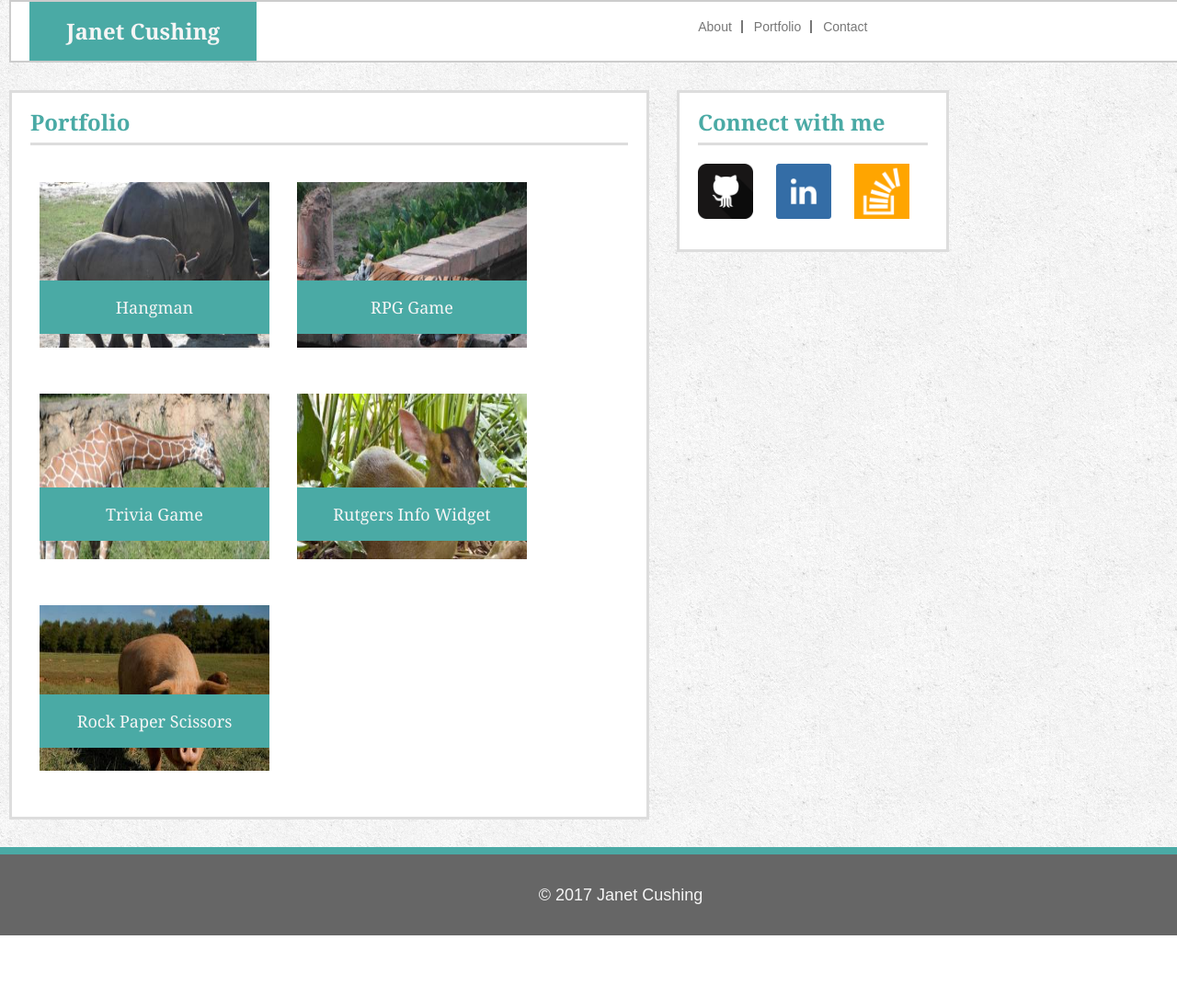
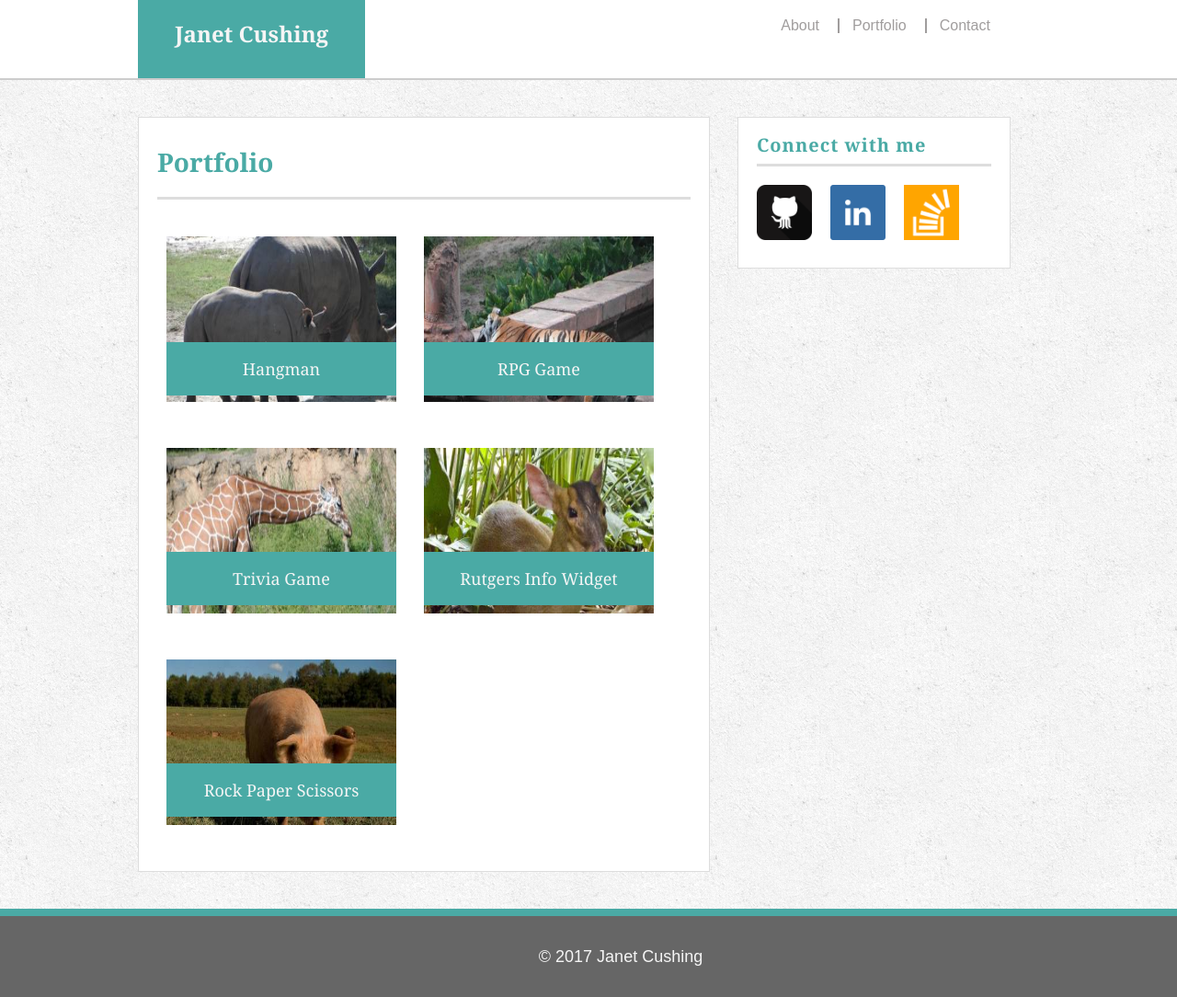
Before and after one commit to janetcushing/basic-portfolio, a plain HTML site: page portfolio.html in a window 1280 px wide. Shown: the top 1084 px of the page at 92% size. Before the commit the page ends 1017 px from the top, so only its background shows below. Drawn offline with Linux system fonts and the light colour scheme.

Commit message:
all pages plus css updated

```diff
--- a/assets/css/style.css
+++ b/assets/css/style.css
@@ -1,65 +1,59 @@
-/*
-* Teal color (used for headings and backgrounds): `#4aaaa5`
-* Regular font color (used for paragraphs and all text besides the headings): `#777777`
-* Main header background color: `#ffffff`
-* Main header border color: `#cccccc`
-* Footer background color: `#666666`
-* Main content background color: `#ffffff`
-* Main content border color: `#dddddd`
-*/
-
-
-/* Fonts:
-* For heading fonts use `font-family: 'Georgia', Times, Times New Roman, serif;`.
-* For all other fonts use `'Arial', 'Helvetica Neue', Helvetica, sans-serif;`.
-*/
-
+/* this section used for all 3 pages*/
 
 header {
   font-family: Georgia, Times, 'Times New Roman', serif;
   background-color: #ffffff;
   float: left;
-    border: 2px solid #cccccc;
-    padding:0px;
-    margin: 0px 10px 10px 10px;
+  border-bottom: 2px solid #cccccc;
+  padding: 0px 0px 0px 0px;
+  margin: 0px 10px 10px 0px;
   width: 100%;
+  height: 85px;
 }
 
-.head1{
+.head1 {
   float: left;
   font-family: Georgia, Times, 'Times New Roman', serif;
   font-size: 24px;
   font-weight: bold;
   color: whitesmoke;
-    width:650;
-    background-color:#4aaaa5;
-    padding: 20px 40px 20px 40px;
-    margin: 0px 0px 0px 20px;
-
+  background-color: #4aaaa5;
+  padding: 25px 40px 15px 40px;
+  margin: 0px 0px 0px 150px;
+  height: 45px;
 }
 
-nav{
+nav {
   float: left;
-    color:#242121;
+  color: #242121;
   width: 270px;
   padding: 20px;
-    margin: 0px 90px 0px 60px;
-    position:relative;
+  margin: 0px 90px 0px 30px;
+  position: relative;
   left: 390px;
 }
 
-.btna, .btnc, .btnp {
+.btna,
+.btnc,
+.btnp {
   float: left;
   font-family: Arial, "Helvetica Neue", Helvetica, sans-serif;
-    font-size: 14px;
+  font-size: 16px;
   text-decoration: none;
-    color:#777777;
-    padding: 0px 10px  0px 10px;
+  color: #A09D9D;
+  padding: 0px 20px 0px 12px;
   margin-right: 2px;
 }
 
-.btna, .btnp{
-    border-right: 2px solid #777777;
+.btna:hover,
+.btnc:hover,
+.btnp:hover {
+  background-color:#B5FAF5;
+}
+
+.btna,
+.btnp {
+  border-right: 2px solid #A09D9D;
 }
 
 body {
@@ -70,108 +64,47 @@ body {
   background-image: url("../images/stucco/stucco.png")
 }
 
+.section1 {
+  float: left;
+  width: 580px;
+  background-color: white;
+  border: 1px solid #dddddd;
+  margin: 30px 10px 40px 150px;
+  padding: 20px 20px 20px 20px;
+}
 
 .section_head {
   color: #4aaaa5;
   font-family: Georgia, Times, 'Times New Roman', serif;
-    font-size: 24px;
+  font-size: 28px;
+  line-height: 200%;
   font-weight: bold;
   padding-bottom: 10px;
   border-bottom: 3px solid #dddddd;
   margin-bottom: 20px;
 }
 
-img { padding:0px 20px 10px 0px; }
-.imgp{
-z-index: 2;
-position: relative;
-padding: 20px 20px 30px 10px;
-}
-.captionp1, .captionp2, .captionp3, .captionp4, .captionp5{
-    color: whitesmoke;
-    background-color: #4aaaa5;
-    text-align: center;
+.section2_head {
+  color: #4aaaa5;
   font-family: Georgia, Times, 'Times New Roman', serif;
-    text-decoration: none;
-    /* margin: 20px 10px 30px 10px; */
-    padding: 20px 25px 20px 25px;
-    width: 200px;
-  z-index: 3;
-  position: absolute;
-}
-.captionp1{
-  top: 305px;
-  left: 43px;
-}
-.captionp2{
-    top: 305px;
-    left: 323px;
-  }
-  .captionp3{
-    top: 530px;
-    left: 43px;
-  }
-  .captionp4{
-    top: 530px;
-    left: 323px;
-  }
-  .captionp5{
-    top: 755px;
-    left: 43px;
-  }
-
-  form{
-    font-family: Arial, "Helvetica Neue", Helvetica, sans-serif;
-    font-size: 18px;
-
-  }
-  input{
-    font-family: Arial, "Helvetica Neue", Helvetica, sans-serif;
-    font-size: 18px;
-
-  }
-    .submit_btn{
-        font-family: Arial, "Helvetica Neue", Helvetica, sans-serif;
-        font-size: 18px;
-        color: whitesmoke;
-        background-color:#4aaaa5;
-        padding: 10px 10px  10px 10px;
-
-    }
-
-
-  .textarea_msg{
-    width:250px;
-    height:150px;
-
-  }
-
-.section1 {
-    float: left;
-    width: 650px;
-    background-color: white;
-    border: 3px solid #dddddd;
-    margin: 20px 10px 30px 10px;
-    padding: 20px 20px 20px 20px;
+  font-size: 20px;
+  letter-spacing: 1px;
+  font-weight: bold;
+  padding-bottom: 10px;
+  border-bottom: 3px solid #dddddd;
+  margin-bottom: 20px;
 }
 
 .section2 {
   position: relative;
-    left:10px;
+  left: 10px;
   float: left;
   background-color: white;
-    width: 30;
-    border: 3px solid #dddddd;
-    margin: 20px 10px 30px 10px;
-    padding:20px;
+  width: 255px;
+  border: 1px solid #dddddd;
+  margin: 30px 10px 30px 10px;
+  padding: 20px;
 }
-
-.clear {
-    clear: both;
-}
-
-
-
 
 footer {
   clear: both;
@@ -183,31 +116,120 @@ footer {
   border-top: 8px solid #4aaaa5;
 }
 
-/*
-.btn {
-    background: #3498db;
-    background-image: -webkit-linear-gradient(top, #3498db, #2980b9);
-    background-image: -moz-linear-gradient(top, #3498db, #2980b9);
-    background-image: -ms-linear-gradient(top, #3498db, #2980b9);
-    background-image: -o-linear-gradient(top, #3498db, #2980b9);
-    background-image: linear-gradient(to bottom, #3498db, #2980b9);
-    -webkit-border-radius: 28;
-    -moz-border-radius: 28;
-    border-radius: 28px;
-    font-family: Arial;
-    color: #ffffff;
-    font-size: 20px;
-    padding: 10px 20px 10px 20px;
-    text-decoration: none;
+.clear {
+  clear: both;
 }
 
-  .btn:hover {
-    background: #3cb0fd;
-    background-image: -webkit-linear-gradient(top, #3cb0fd, #3498db);
-    background-image: -moz-linear-gradient(top, #3cb0fd, #3498db);
-    background-image: -ms-linear-gradient(top, #3cb0fd, #3498db);
-    background-image: -o-linear-gradient(top, #3cb0fd, #3498db);
-    background-image: linear-gradient(to bottom, #3cb0fd, #3498db);
+
+/* used in index page */
+
+img {
+  padding: 0px 20px 10px 0px;
+  float: left;
+}
+
+
+/*used in portfolio page*/
+
+.imgp {
+  z-index: 2;
+  position: relative;
+  padding: 20px 20px 30px 10px;
+}
+
+.captionp1,
+.captionp2,
+.captionp3,
+.captionp4,
+.captionp5 {
+  color: whitesmoke;
+  background-color: #4aaaa5;
+  text-align: center;
+  font-family: Georgia, Times, 'Times New Roman', serif;
   text-decoration: none;
+  padding: 20px 25px 20px 25px;
+  width: 200px;
+  z-index: 3;
+  position: absolute;
 }
-*/
+
+.captionp1 {
+  top: 372px;
+  left: 181px;
+}
+
+.captionp2 {
+  top: 372px;
+  left: 461px;
+}
+
+.captionp3 {
+  top: 600px;
+  left: 181px;
+}
+
+.captionp4 {
+  top: 600px;
+  left: 461px;
+}
+
+.captionp5 {
+  top: 830px;
+  left: 181px;
+}
+
+
+/* used in contacts page*/
+
+form {
+  font-family: Arial, "Helvetica Neue", Helvetica, sans-serif;
+  font-size: 18px;
+}
+
+input {
+  font-family: Arial, "Helvetica Neue", Helvetica, sans-serif;
+  font-size: 18px;
+  width: 565px;
+}
+
+ ::-webkit-input-placeholder {
+  /* Chrome/Opera/Safari */
+  font-size: 14px;
+  color: #A09F9F;
+}
+
+ ::-moz-placeholder {
+  /* Firefox 19+ */
+  font-size: 14px;
+  color: #A09F9F;
+}
+
+ :-ms-input-placeholder {
+  /* IE 10+ */
+  font-size: 14px;
+  color: #A09F9F;
+}
+
+ :-moz-placeholder {
+  /* Firefox 18- */
+  font-size: 14px;
+  color: #A09F9F;
+}
+
+.submit_btn {
+  font-family: Arial, "Helvetica Neue", Helvetica, sans-serif;
+  font-size: 18px;
+  color: whitesmoke;
+  background-color: #4aaaa5;
+  padding: 10px 10px 10px 10px;
+  width: 120px;
+  height: 45px;
+  border: 1px solid #dddddd;
+}
+
+.textarea_msg {
+  font-family: Arial, "Helvetica Neue", Helvetica, sans-serif;
+  width: 560px;
+  height: 150px;
+  padding: 5px;
+}
--- a/portfolio.html
+++ b/portfolio.html
@@ -35,43 +35,44 @@
 
         <div>
             <!-- Project #1 -->
-            <img class="imgp" src="assets/images/rhinos.jpeg" height="180" width="250" align="left">
+            <img class="imgp" src="assets/images/rhinos.jpeg" height="180" width="250" alt="Hangman">
             <a href="https://www.w3.org/Provider/Style/dummy.html" target="_blank" class="captionp1">Hangman</a>
         </div>
         <div>
             <!-- Project #2 -->
-            <img class="imgp" src="assets/images/tiger.jpeg" height="180" width="250" align="left">
+            <img class="imgp" src="assets/images/tiger.jpeg" height="180" width="250" alt="RPG Game">
             <a href="https://www.w3.org/Provider/Style/dummy.html" target="_blank" class="captionp2">RPG Game</a>
         </div>
         <div>
             <!-- Project #3 -->
-            <img class="imgp" src="assets/images/giraffe.jpeg" height="180" width="250" align="left">
+            <img class="imgp" src="assets/images/giraffe.jpeg" height="180" width="250" alt="Trivia Game">
             <a href="https://www.w3.org/Provider/Style/dummy.html" target="_blank" class="captionp3">Trivia Game</a>
         </div>
         <div>
             <!-- Project #4 -->
-            <img class="imgp" src="assets/images/deer.jpeg" height="180" width="250" align="left">
+            <img class="imgp" src="assets/images/deer.jpeg" height="180" width="250" alt="Rutgers Info Widget">
             <a href="https://www.w3.org/Provider/Style/dummy.html" target="_blank" class="captionp4">Rutgers Info Widget</a>
         </div>
         <div>
             <!-- Project #5 -->
-            <img class="imgp" src="assets/images/pig.jpeg" height="180" width="250" align="left">
+            <img class="imgp" src="assets/images/pig.jpeg" height="180" width="250" alt="Rock Paper Scissors">
             <a href="https://www.w3.org/Provider/Style/dummy.html" target="_blank" class="captionp5">Rock Paper Scissors</a>
         </div>
 
     </section>
     <aside class="section2">
-        <h3 class="section_head">Connect with me</h3>
-        <a href="https://github.com/janetcushing" target="_blank">
-            <img src="assets/images/if_github2_252065.png" height="60" width="60"></a>
+        <h3 class="section2_head">Connect with me</h3>
+        <a class="img_icon" href="https://github.com/janetcushing" target="_blank">
+            <img src="assets/images/if_github2_252065.png" height="60" width="60" alt="git"></a>
 
+        <a class="img_icon" href="https://www.linkedin.com/in/janet-cushing-96884a10/" target="_blank">
+            <img src="assets/images/if_linkedin-square-social-media_764981.png" height="60" width="60" alt="linkdin"></a>
 
-        <a href="https://www.linkedin.com/in/janet-cushing-96884a10/" target="_blank">
-            <img src="assets/images/if_linkedin-square-social-media_764981.png" height="60" width="60"></a>
+        <a class="img_icon" href="https://stackoverflow.com/users/8512999/j-cushing" target="_blank">
+                    <img src="assets/images/if_stackoverflow_273179.png" height="60" width="60" alt= "stackoverflow"></a>
+    </aside>
 
-        <a href="https://stackoverflow.com/users/8512999/j-cushing" target="_blank">
-                    <img src="assets/images/if_stackoverflow_273179.png" height="60" width="60"></a>
-    </aside>
     <div class="clear"></div>
+
     <footer>&copy; 2017 Janet Cushing</footer>
 </body>
```
Also changed, not shown: contact.html (+14 -13 lines), index.html (+15 -16 lines), assets/images/sunflower.jpg (deleted), 3 other files. Lines whose indentation alone changed are shown as unchanged.
